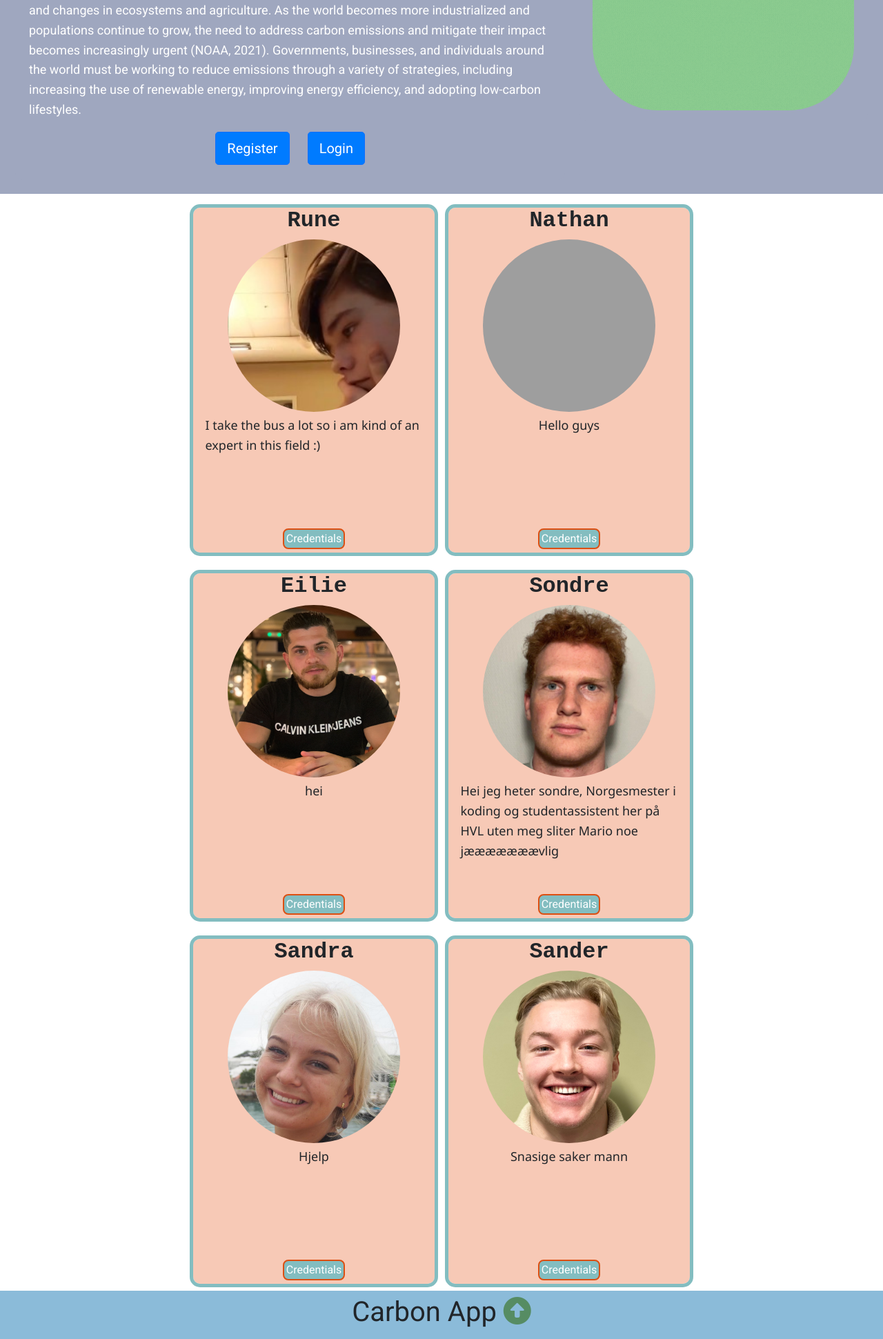
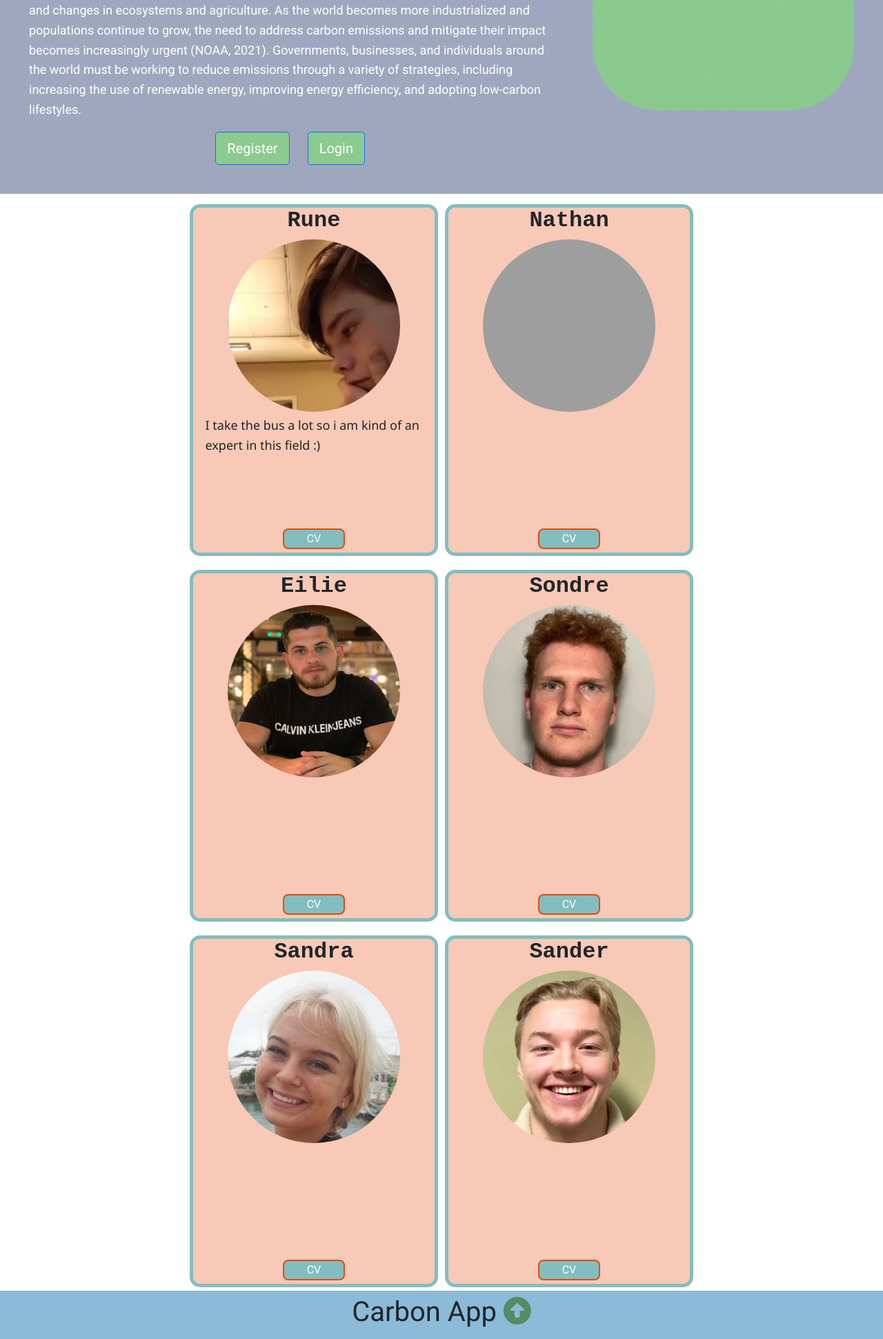
Before and after one commit to sandrathereseb/carbon_app_2023, a Flask app: page / in a window 1280 px wide. Shown: the part 324-2265 px from the top of the page at 69% size. Run offline with Flask 2, Linux system fonts and the light colour scheme; some libraries are stand-ins or nearby versions; grey boxes are pictures that could not be loaded.

Commit message:
Update home.html

```diff
--- a/capp/templates/home.html
+++ b/capp/templates/home.html
@@ -27,11 +27,11 @@
         <div class="container_buttons_links_header_home">
           <div class="btn">
             <a href="{{url_for('users.register')}}" class="btn btn-primary btn-lg mr-2" ,
-              style="background-color:#007bff;">Register</a>
+              style="background-color:#8bcb8f;">Register</a>
           </div>
           <div class="btn">
             <a href="{{url_for('users.login')}}" class="btn btn-primary btn-lg mr-2" ,
-              style="background-color:#007bff;">Login</a>
+              style="background-color:#8bcb8f;">Login</a>
           </div>
         </div>
       </div>
@@ -53,35 +53,31 @@
     <p class="Ptext">
       I take the bus a lot so i am kind of an expert in this field :)
     </p>
-    <input class="butnnn" type="button" value="Credentials">
+    <input class="butnnn" type="button" value="CV">
   </div>
   <div class="person">
     <h2>Nathan</h2>
-    <img class="pfp" src="static/photo1.jpg" alt="Picture of Nathan">
+    <img class="pfp" src="static/nathan.jpg" alt="Picture of Nathan">
 
     <p class="Ptext">
-      Hello guys
     </p>
-    <input class="butnnn" type="button" value="Credentials">
+    <input class="butnnn" type="button" value="CV">
   </div>
   <div class="person">
     <h2>Eilie</h2>
     <img class="pfp" src="static/Eilie.png" alt="Picture of Eilie">
 
     <p class="Ptext">
-      hei
     </p>
-    <input class="butnnn" type="button" value="Credentials">
+    <input class="butnnn" type="button" value="CV">
   </div>
   <div class="person">
     <h2>Sondre</h2>
     <img class="pfp" src="static/aa02.jpg" alt="Picture of Sondre">
 
     <p class="Ptext">
-      Hei jeg heter sondre, Norgesmester i koding og studentassistent her på HVL uten meg sliter Mario noe
-      jææææææævlig
     </p>
-    <input type="button" class="butnnn" value="Credentials">
+    <input type="button" class="butnnn" value="CV">
   </div>
   <div class="person">
     <h2>Sandra</h2>
@@ -89,18 +85,16 @@
     <img class="pfp" src="static/sandra.jpg" alt="Picture of Sandra">
 
     <p class="Ptext">
-      Hjelp
     </p>
-    <input class="butnnn" type="button" value="Credentials">
+    <input class="butnnn" type="button" value="CV">
   </div>
   <div class="person">
     <h2>Sander</h2>
     <img class="pfp" src="static/IMG_0468.jpg" alt="Picture of Sander">
 
     <p class="Ptext">
-      Snasige saker mann
     </p>
-    <input class="butnnn" type="button" value="Credentials">
+    <input class="butnnn" type="button" value="CV">
   </div>
 
 </div>
```
